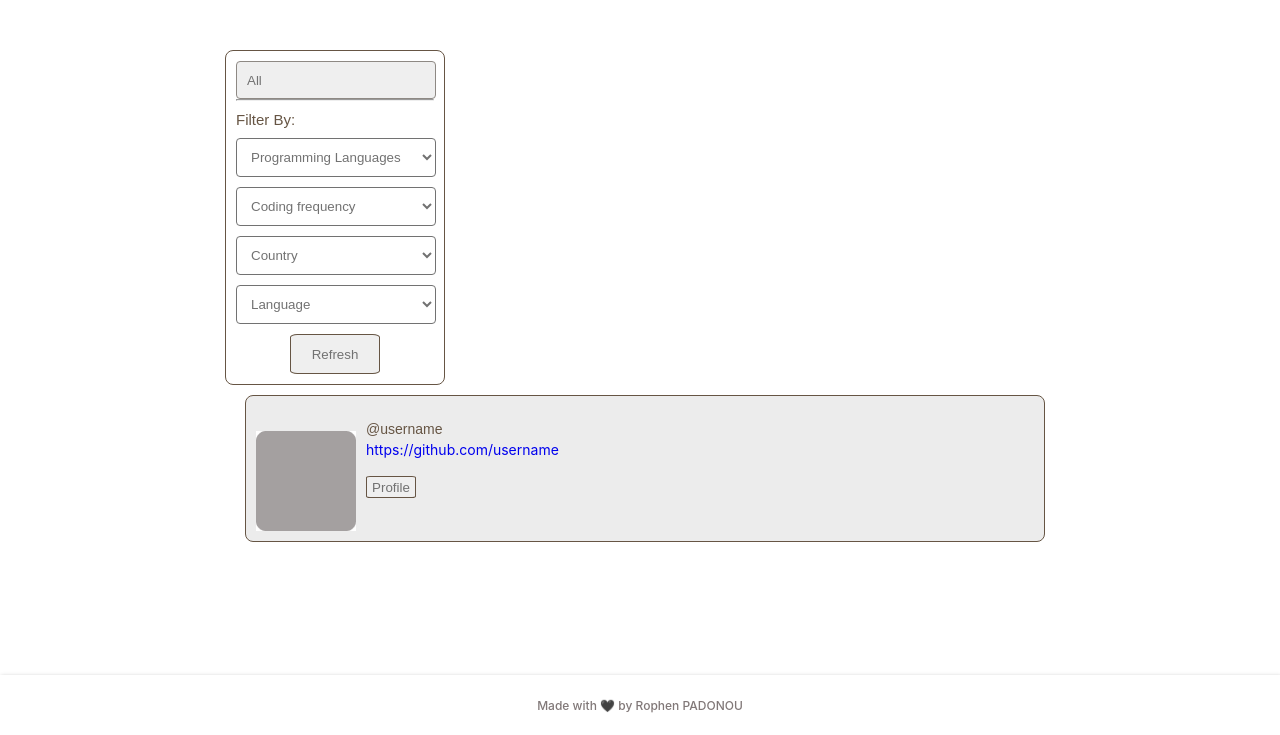
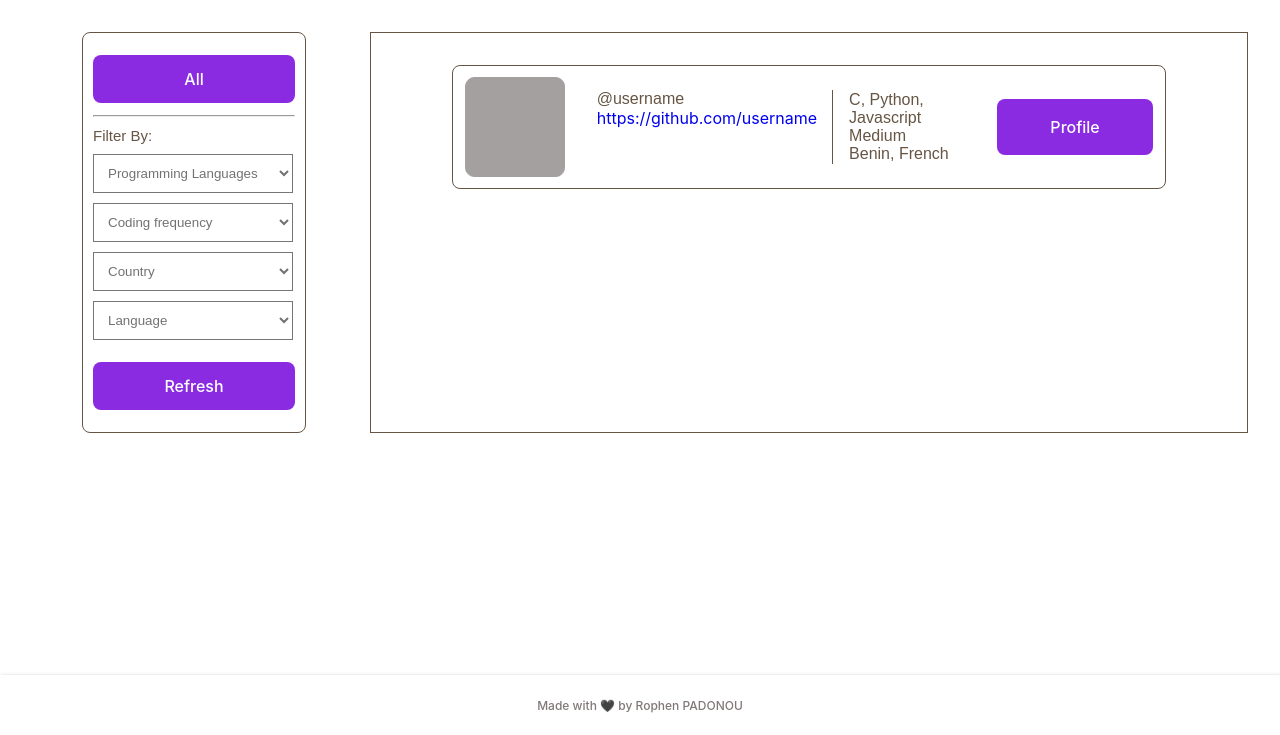
Before and after one commit to Rophpad/devXdev, a Flask app: page /developers in a window 1280 px wide. Shown: the part 65-800 px from the top of the page. Run offline with Flask 3, Linux system fonts and the light colour scheme.

Commit message:
UI implemented

```diff
--- a/static/styles/cards.css
+++ b/static/styles/cards.css
@@ -1,34 +1,49 @@
 .body {
     font-family: Arial, Helvetica, sans-serif;
     font-size: 16px;
-    padding: 50px 225px 50px 225px;
+    padding: 32px;
     color: #665544;
+    display: flex;
+    gap: 64px;
+    margin-left: 50px;
 }
 
-section {
+
+section.leftSection
+{
+
+    padding: 10px;
+    max-width: 224px;
+    height: max-content;
+    /* max-height: 352px; */
     border: 1px solid #665544;
     border-radius: 8px;
-    /*background-color: #efefef;*/
+    background-color: transparent
 }
 
-section.leftcard {
-    float: left;
-    width: 220px;
-    padding: 10px;
+section form button
+{
+    width: 100%;
+    height: 48px;
+    margin: 12px 0;
 }
 
-section.rightcard {
-    float: right;
+
+section.rightSection
+{
     min-width: 100px;
     max-width: 1000px;
-    margin: 10px;
-    width: 800px;
-    background: rgb(217, 217, 217, 50%);
+    width: 1000px;
+    padding: 32px;
     align-items: center;
+    background-color: transparent;
 }
 
 section input {
     display: block;
+    margin-left: auto;
+    margin-right: auto;
+    margin-bottom: 10px;
     width: 90px;
     height: 40px;
     background-color: #efefef;
@@ -37,61 +52,23 @@ section input {
     color: #727272;
 }
 
-.Refresh {
-    margin-left: auto;
-    margin-right: auto;
-}
-
-section input:hover, select:hover {
+section input:hover {
     background-color: #D9D9D9;
 }
 
-.userInfos {
-    display: inline;
-    font-size: 14px;
-    margin: 0px 600px 0px 0px;
-}
-
-.userInfos p {
-    margin-top: 25px;
-    background-color: transparent;
-}
-
-.userInfos a {
-    display: block;
-    margin-top: 4px;
-    margin-bottom: 0px;
-    background-color: transparent;
-    font-size: 14px;
-}
-
-section img {
-    display: block;
-    float: left;
-    margin: 10px 10px 10px 10px;
-}
-
-#right {
-    width: 50px;
-    height: 22px;
-}
-
 select {
-    border-radius: 4px;
     color: #727272;
     margin-bottom: 10px;
     padding: 10px;
     width: 200px;
-    border: 1px solid #727272;
-    background-color: #FFF;
 }
 
 form p {
-    margin-top: 10px;
     margin-bottom: 10px;
     font-size: 15px;
+    margin-top: 10px;
 }
-/*
+
 form a {
     color: #727272;
     margin-bottom: 10px;
@@ -99,20 +76,72 @@ form a {
     border-bottom: 1px solid #665544;
     padding-bottom: 10px;
 }
-*/
-option.firstelem {
-    font-style: italic;
+
+/*Right Section formated*/
+
+.rightSection
+{
+    display: flex;
+    bordeR: 1px solid;
+    gap: 24px;
+    flex-direction: column;
+    background-color: transparent;
 }
 
-#All {
-    display: inline;
-    border: 1px solid #8e8984;
+.rightCardProfiles
+{
+    gap: 32px;
+    width: 88%;
+    height: 124px;
+    display: flex;
+    border-radius: 8px;
+    padding: 24px 12px;
+    align-items: center;
+    border: 1px solid #665544;
+    transition: box-shadow ease-in-out 0.4s;
+    justify-content: space-between;
+    background-color: transparent;
+}
+
+.rightCardProfiles:hover
+{
+
+    box-shadow: 2px 2px 8px rgb(0, 0, 0, 0.2);
+}
+
+.rightCardProfiles img
+{
     border-radius: 4px;
-    width: 200px;
-    height: 38px;
-    color: #727272;
-    text-align: left;
-    padding-left: 10px;
+}
+
+.rightCardProfiles .userInformations
+{
+    height: 100%;
+    position: relative;
+}
+
+
+.rightCardProfiles .userInformations::after
+{
+    top: 0;
+    right: -16px;
+    content: "";
+    width: 1px;
+    height: 100%;
+    background: #665544;
+    position: absolute;
+}
+
+
+.submitButton
+{
+    width: 192px;
+    height: 56px;
+    bordeR: none;
+    outline: none;
+    display: block;
+    background-color: blueviolet;
+    border-radius: 8px;
 }
 
 hr {
--- a/templates/developers.html
+++ b/templates/developers.html
@@ -19,10 +19,11 @@
         </header>
 
         <div class="body">
-            <section class="leftcard">
+            <section class="leftSection">
                 <div class="filterby">
                     <form action="">
-                        <input id="All" type="submit" value="All">
+
+                        <button type="button" >All</button>
                         <hr>
                         <form action="">
                             <p>Filter By:</p>
@@ -50,20 +51,35 @@
                                 <option value="English">English</option>
                                 <option value="Deutch">Deutch</option>
                             </select>
-                            <input class="Refresh" type="submit" value="Refresh">
+
+                            <button type="submit" >Refresh</button>
                         </form>
                     </form>
                 </div>
             </section>
 
-            <section class="rightcard">
-                <div class="userInfos">
+            <section class="rightSection">
+
+                <div class="rightCardProfiles">
+
                     <img src="../static/images/fakeProfile.png" alt="profile picture" width="100" height="100">
-                    <p>@username</p>
-                    <a href="#">https://github.com/username</a>
+
+                    <div class="userInformations">
+                            <p>@username</p>
+                             <a href="#">https://github.com/username</a>
+                    </div>
+
+                    <div class="programmingLanguages">
+                        <p>C, Python, Javascript</p>
+                        <p>Medium</p>
+                        <p>Benin, French</p>
+                    </div>
+
+                    <button type="submit" class="submitButton" >Profile</button>
                 </div>
-                <input id="right" type="submit" value="Profile">
+
             </section>
+
         </div>
 
         <footer>
```
